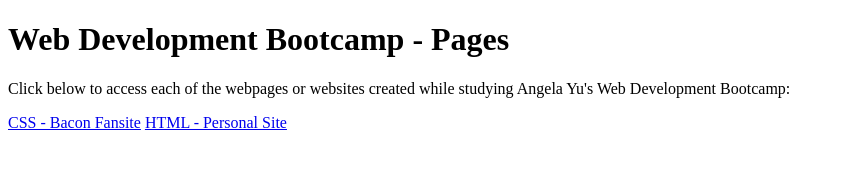
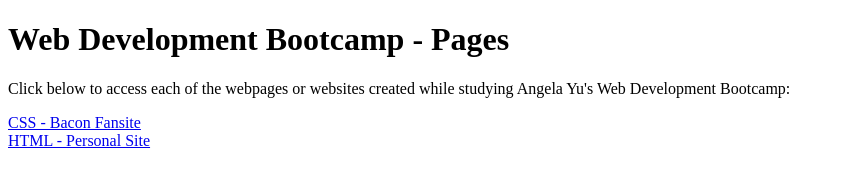
Before and after one commit to ananta-dev/WebDevBootcamp, a plain HTML site: page index.html in a window 1280 px wide. Shown: the whole page, without its empty margins (0-844 px from the left). Drawn offline with Linux system fonts and the light colour scheme.

Commit message:
added br after link

```diff
--- a/index.html
+++ b/index.html
@@ -7,7 +7,7 @@
   <body>
     <h1>Web Development Bootcamp - Pages</h1>
     <p>Click below to access each of the webpages or websites created while studying Angela Yu's Web Development Bootcamp:</p>
-    <a href="CSS - Bacon Fansite\index.html">CSS - Bacon Fansite</a>
+    <a href="CSS - Bacon Fansite\index.html">CSS - Bacon Fansite</a><br>
     <a href="HTML - Personal Site\index.html">HTML - Personal Site</a>
   </body>
 </html>
```
